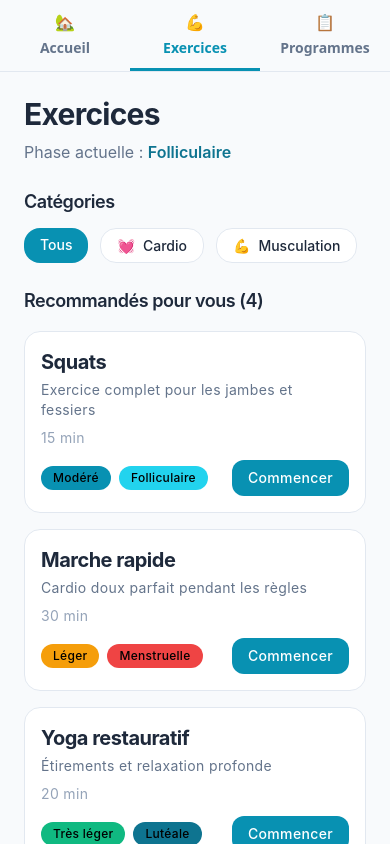
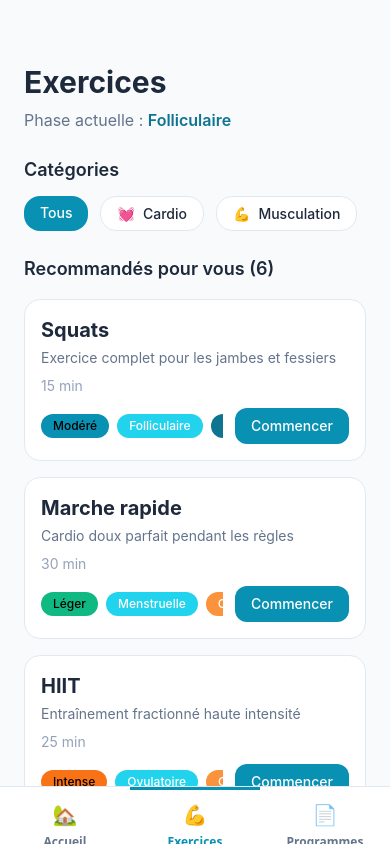
Before and after one commit to LenaGonzalezBreton/FitMe, a React Native app in the folder client/: screen /Exercices in a window 390 px wide. Built offline with nearby package versions, Linux system fonts and the light colour scheme.

Commit message:
Re-enable NativeWind plugin for styling, remove global CSS and NativeWind configuration files, and update package dependencies. Adjust tab navigator styles and enhance exercise and program screens with improved layouts and functionality.

```diff
--- a/client/app/navigation/AppNavigator.js
+++ b/client/app/navigation/AppNavigator.js
@@ -12,30 +12,33 @@ import CreateProgramScreen from '../screens/CreateProgramScreen';
 const Stack = createNativeStackNavigator();
 const Tab = createMaterialTopTabNavigator();
 
-// Main tab navigator with swipe functionality
+// Main tab navigator with swipe support at bottom
 const MainTabNavigator = () => {
   return (
     <Tab.Navigator
+      tabBarPosition="bottom"
       screenOptions={{
         tabBarStyle: {
-          backgroundColor: '#f8fafc', // background color
-          elevation: 0,
-          shadowOpacity: 0,
-          borderBottomWidth: 1,
-          borderBottomColor: '#e2e8f0', // border color
+          backgroundColor: '#ffffff', // Clean white background
+          borderTopWidth: 1,
+          borderTopColor: '#e2e8f0', // border color
+          paddingBottom: 8,
+          paddingTop: 4,
+          height: 58,
         },
         tabBarActiveTintColor: '#0891b2', // primary-500
         tabBarInactiveTintColor: '#64748b', // text-secondary
         tabBarLabelStyle: {
-          fontSize: 14,
+          fontSize: 12,
           fontWeight: '600',
-          textTransform: 'none',
+          marginTop: 4,
         },
         tabBarIndicatorStyle: {
           backgroundColor: '#0891b2', // primary-500
           height: 3,
+          top: 0, // Position indicator at top of bottom tab bar
         },
-        swipeEnabled: true,
+        swipeEnabled: true, // Enable swipe gestures
         tabBarPressColor: '#cffafe', // primary-100 for ripple effect
       }}
     >
@@ -44,7 +47,7 @@ const MainTabNavigator = () => {
         component={HomeScreen}
         options={{
           tabBarIcon: ({ color, focused }) => (
-            <Text style={{ color, fontSize: 16 }}>
+            <Text style={{ fontSize: 20 }}>
               {focused ? '🏠' : '🏡'}
             </Text>
           ),
@@ -55,8 +58,8 @@ const MainTabNavigator = () => {
         component={ExercicesScreen}
         options={{
           tabBarIcon: ({ color, focused }) => (
-            <Text style={{ color, fontSize: 16 }}>
-              {focused ? '💪' : '💪'}
+            <Text style={{ fontSize: 20 }}>
+              {focused ? '💪' : '🏋️‍♀️'}
             </Text>
           ),
         }}
@@ -66,8 +69,8 @@ const MainTabNavigator = () => {
         component={ProgramScreen}
         options={{
           tabBarIcon: ({ color, focused }) => (
-            <Text style={{ color, fontSize: 16 }}>
-              {focused ? '📋' : '📋'}
+            <Text style={{ fontSize: 20 }}>
+              {focused ? '📋' : '📄'}
             </Text>
           ),
         }}
--- a/client/app/screens/CreateProgramScreen.js
+++ b/client/app/screens/CreateProgramScreen.js
@@ -30,7 +30,7 @@ const CreateProgramScreen = () => {
     <SafeAreaView className="flex-1 bg-background">
       <ScrollView className="flex-1 px-6">
         {/* Header */}
-        <View className="py-6">
+        <View className="pt-16 pb-6">
           <Text className="text-3xl font-bold text-text-primary mb-2">Nouveau Programme</Text>
           <Text className="text-base text-text-secondary">
             Créez un programme adapté à votre cycle
@@ -167,24 +167,20 @@ const CreateProgramScreen = () => {
         <View className="mb-8 space-y-3">
           <TouchableOpacity
             className={`p-4 rounded-xl items-center ${
-              programTitle && selectedDays.length > 0
+              programTitle && selectedType
                 ? 'bg-primary-500'
                 : 'bg-border'
             }`}
-            disabled={!programTitle || selectedDays.length === 0}
-            onPress={() => console.log('Créer le programme')}
+            disabled={!programTitle || !selectedType}
           >
             <Text className={`text-lg font-bold ${
-              programTitle && selectedDays.length > 0 ? 'text-white' : 'text-text-tertiary'
+              programTitle && selectedType ? 'text-white' : 'text-text-tertiary'
             }`}>
               Créer le programme
             </Text>
           </TouchableOpacity>
 
-          <TouchableOpacity
-            className="bg-surface border border-border p-4 rounded-xl items-center"
-            onPress={() => console.log('Ajouter des exercices')}
-          >
+          <TouchableOpacity className="bg-surface border border-border p-4 rounded-xl items-center">
             <Text className="text-text-primary text-lg font-medium">
               + Ajouter des exercices
             </Text>
--- a/client/app/screens/ExercicesScreen.js
+++ b/client/app/screens/ExercicesScreen.js
@@ -1,14 +1,18 @@
 import React, { useState } from 'react';
 import { View, Text, ScrollView, SafeAreaView, TouchableOpacity } from 'react-native';
 
-const EXERCISE_CATEGORIES = [
+const ExercicesScreen = () => {
+  const [selectedCategory, setSelectedCategory] = useState('all');
+  const currentPhase = 'Folliculaire';
+
+  const exerciseCategories = [
     { id: 'cardio', name: 'Cardio', icon: '💓', color: 'bg-accent-100' },
     { id: 'strength', name: 'Musculation', icon: '💪', color: 'bg-primary-100' },
     { id: 'flexibility', name: 'Flexibilité', icon: '🧘‍♀️', color: 'bg-primary-200' },
     { id: 'recovery', name: 'Récupération', icon: '🛁', color: 'bg-accent-200' },
   ];
 
-const SAMPLE_EXERCISES = [
+  const sampleExercises = [
     {
       id: 1,
       title: 'Squats',
@@ -29,15 +33,6 @@ const SAMPLE_EXERCISES = [
     },
     {
       id: 3,
-    title: 'Yoga restauratif',
-    duration: '20 min',
-    intensity: 'Très léger',
-    phase: 'Lutéale',
-    category: 'recovery',
-    description: 'Étirements et relaxation profonde'
-  },
-  {
-    id: 4,
       title: 'HIIT',
       duration: '25 min',
       intensity: 'Intense',
@@ -45,32 +40,46 @@ const SAMPLE_EXERCISES = [
       category: 'cardio',
       description: 'Entraînement fractionné haute intensité'
     },
+    {
+      id: 4,
+      title: 'Yoga restauratif',
+      duration: '20 min',
+      intensity: 'Très léger',
+      phase: 'Lutéale',
+      category: 'flexibility',
+      description: 'Étirements et relaxation profonde'
+    },
+    {
+      id: 5,
+      title: 'Pompes',
+      duration: '10 min',
+      intensity: 'Modéré',
+      phase: 'Folliculaire',
+      category: 'strength',
+      description: 'Renforcement du haut du corps'
+    },
+    {
+      id: 6,
+      title: 'Méditation',
+      duration: '15 min',
+      intensity: 'Très léger',
+      phase: 'Menstruelle',
+      category: 'recovery',
+      description: 'Relaxation et bien-être mental'
+    },
   ];
 
-const ExercicesScreen = () => {
-  const [selectedCategory, setSelectedCategory] = useState('all');
-  const [currentPhase] = useState('Folliculaire'); // This would come from user's cycle data
-
+  // Filter exercises based on selected category
   const filteredExercises = selectedCategory === 'all'
-    ? SAMPLE_EXERCISES
-    : SAMPLE_EXERCISES.filter(exercise => exercise.category === selectedCategory);
+    ? sampleExercises
+    : sampleExercises.filter(exercise => exercise.category === selectedCategory);
 
   const getIntensityColor = (intensity) => {
     switch (intensity) {
-      case 'Très léger': return 'bg-success text-white';
-      case 'Léger': return 'bg-warning text-white';
+      case 'Très léger': return 'bg-primary-200 text-primary-800';
+      case 'Léger': return 'bg-success text-white';
       case 'Modéré': return 'bg-primary-500 text-white';
       case 'Intense': return 'bg-accent-500 text-white';
-      default: return 'bg-text-tertiary text-white';
-    }
-  };
-
-  const getPhaseColor = (phase) => {
-    switch (phase) {
-      case 'Menstruelle': return 'bg-error text-white';
-      case 'Folliculaire': return 'bg-primary-400 text-white';
-      case 'Ovulatoire': return 'bg-accent-400 text-white';
-      case 'Lutéale': return 'bg-primary-600 text-white';
       default: return 'bg-text-tertiary text-white';
     }
   };
@@ -79,7 +88,7 @@ const ExercicesScreen = () => {
     <SafeAreaView className="flex-1 bg-background">
       <ScrollView className="flex-1 px-6">
         {/* Header */}
-        <View className="py-6">
+        <View className="pt-16 pb-6">
           <Text className="text-3xl font-bold text-text-primary mb-2">Exercices</Text>
           <Text className="text-base text-text-secondary">
             Phase actuelle : <Text className="font-semibold text-primary-600">{currentPhase}</Text>
@@ -103,7 +112,7 @@ const ExercicesScreen = () => {
               </Text>
             </TouchableOpacity>
 
-            {EXERCISE_CATEGORIES.map((category) => (
+            {exerciseCategories.map((category) => (
               <TouchableOpacity
                 key={category.id}
                 onPress={() => setSelectedCategory(category.id)}
@@ -129,7 +138,7 @@ const ExercicesScreen = () => {
           </Text>
 
           {filteredExercises.map((exercise) => (
-            <TouchableOpacity
+            <View
               key={exercise.id}
               className="bg-surface border border-border rounded-xl p-4 mb-4"
             >
@@ -147,21 +156,55 @@ const ExercicesScreen = () => {
                 </View>
               </View>
 
-              <View className="flex-row justify-between items-center">
+              <View className="flex-row items-center">
+                <View className="flex-1 mr-3">
+                  <ScrollView
+                    horizontal
+                    showsHorizontalScrollIndicator={false}
+                    className="flex-row"
+                    contentContainerStyle={{ paddingRight: 8 }}
+                  >
                     <View className="flex-row space-x-2">
                       <View className={`px-3 py-1 rounded-full ${getIntensityColor(exercise.intensity)}`}>
                         <Text className="text-xs font-medium">{exercise.intensity}</Text>
                       </View>
-                  <View className={`px-3 py-1 rounded-full ${getPhaseColor(exercise.phase)}`}>
-                    <Text className="text-xs font-medium">{exercise.phase}</Text>
+                      <View className="px-3 py-1 rounded-full bg-primary-400">
+                        <Text className="text-xs font-medium text-white">{exercise.phase}</Text>
                       </View>
+                      {exercise.category === 'cardio' && (
+                        <View className="px-3 py-1 rounded-full bg-accent-400">
+                          <Text className="text-xs font-medium text-white">Cardio</Text>
+                        </View>
+                      )}
+                      {exercise.category === 'strength' && (
+                        <View className="px-3 py-1 rounded-full bg-primary-600">
+                          <Text className="text-xs font-medium text-white">Force</Text>
+                        </View>
+                      )}
+                      {exercise.category === 'flexibility' && (
+                        <View className="px-3 py-1 rounded-full bg-success">
+                          <Text className="text-xs font-medium text-white">Flexibilité</Text>
+                        </View>
+                      )}
+                      {exercise.category === 'recovery' && (
+                        <View className="px-3 py-1 rounded-full bg-primary-300">
+                          <Text className="text-xs font-medium text-primary-800">Récupération</Text>
+                        </View>
+                      )}
+                      {parseInt(exercise.duration) <= 15 && (
+                        <View className="px-3 py-1 rounded-full bg-warning">
+                          <Text className="text-xs font-medium text-white">Rapide</Text>
+                        </View>
+                      )}
+                    </View>
+                  </ScrollView>
                 </View>
 
                 <TouchableOpacity className="bg-primary-500 px-4 py-2 rounded-lg">
                   <Text className="text-white font-medium text-sm">Commencer</Text>
                 </TouchableOpacity>
               </View>
-            </TouchableOpacity>
+            </View>
           ))}
         </View>
 
--- a/client/app/screens/ProgramScreen.js
+++ b/client/app/screens/ProgramScreen.js
@@ -1,7 +1,10 @@
 import React, { useState } from 'react';
 import { View, Text, ScrollView, SafeAreaView, TouchableOpacity } from 'react-native';
 
-const SAMPLE_PROGRAMS = [
+const ProgramScreen = ({ navigation }) => {
+  const [activeTab, setActiveTab] = useState('mes-programmes');
+
+  const myPrograms = [
     {
       id: 1,
       title: 'Programme Folliculaire',
@@ -22,7 +25,7 @@ const SAMPLE_PROGRAMS = [
       workouts: 2,
       difficulty: 'Léger',
       phase: 'Menstruelle',
-    color: 'bg-error',
+      color: 'bg-accent-500',
       progress: 30,
       lastWorkout: '1 semaine',
     },
@@ -34,17 +37,57 @@ const SAMPLE_PROGRAMS = [
       workouts: 4,
       difficulty: 'Intense',
       phase: 'Ovulatoire',
-    color: 'bg-accent-500',
+      color: 'bg-error',
       progress: 0,
       lastWorkout: 'Pas encore commencé',
     },
   ];
 
-const ProgramScreen = ({ navigation }) => {
-  const [activeTab, setActiveTab] = useState('mes-programmes');
+  const recommendedPrograms = [
+    {
+      id: 4,
+      title: 'Débutant Complet',
+      description: 'Programme parfait pour commencer en douceur',
+      duration: '6 semaines',
+      workouts: 2,
+      difficulty: 'Léger',
+      phase: 'Toutes phases',
+      color: 'bg-success',
+      progress: 0,
+      lastWorkout: 'Nouveau',
+    },
+    {
+      id: 5,
+      title: 'Force & Endurance',
+      description: 'Combinaison équilibrée de musculation et cardio',
+      duration: '8 semaines',
+      workouts: 4,
+      difficulty: 'Modéré',
+      phase: 'Folliculaire/Ovulatoire',
+      color: 'bg-primary-600',
+      progress: 0,
+      lastWorkout: 'Nouveau',
+    },
+    {
+      id: 6,
+      title: 'Bien-être Menstruel',
+      description: 'Programme doux pour les jours difficiles',
+      duration: '4 semaines',
+      workouts: 2,
+      difficulty: 'Très léger',
+      phase: 'Menstruelle/Lutéale/Récupération',
+      color: 'bg-primary-300',
+      progress: 0,
+      lastWorkout: 'Nouveau',
+    },
+  ];
+
+  // Get current programs based on active tab
+  const currentPrograms = activeTab === 'mes-programmes' ? myPrograms : recommendedPrograms;
 
   const getDifficultyColor = (difficulty) => {
     switch (difficulty) {
+      case 'Très léger': return 'bg-primary-200 text-primary-800';
       case 'Léger': return 'bg-success text-white';
       case 'Modéré': return 'bg-warning text-white';
       case 'Intense': return 'bg-error text-white';
@@ -63,7 +106,7 @@ const ProgramScreen = ({ navigation }) => {
     <SafeAreaView className="flex-1 bg-background">
       <ScrollView className="flex-1 px-6">
         {/* Header */}
-        <View className="py-6">
+        <View className="pt-16 pb-6">
           <Text className="text-3xl font-bold text-text-primary mb-2">Programmes</Text>
           <Text className="text-base text-text-secondary">
             Gérez vos entraînements personnalisés
@@ -116,7 +159,7 @@ const ProgramScreen = ({ navigation }) => {
             {activeTab === 'mes-programmes' ? 'Vos programmes actifs' : 'Programmes recommandés'}
           </Text>
 
-          {SAMPLE_PROGRAMS.map((program) => (
+          {currentPrograms.map((program) => (
             <TouchableOpacity
               key={program.id}
               className="bg-surface border border-border rounded-xl p-4 mb-4"
@@ -135,19 +178,19 @@ const ProgramScreen = ({ navigation }) => {
               </View>
 
               {/* Program Stats */}
-              <View className="flex-row justify-between items-center mb-4">
-                <View className="flex-row space-x-4">
-                  <View>
+              <View className="mb-4">
+                <View className="flex-row justify-between mb-2">
+                  <View className="flex-1 mr-4">
                     <Text className="text-xs text-text-tertiary">Durée</Text>
                     <Text className="text-sm font-medium text-text-primary">{program.duration}</Text>
                   </View>
-                  <View>
+                  <View className="flex-1 mr-4">
                     <Text className="text-xs text-text-tertiary">Séances/sem</Text>
                     <Text className="text-sm font-medium text-text-primary">{program.workouts}</Text>
                   </View>
-                  <View>
+                  <View className="flex-1">
                     <Text className="text-xs text-text-tertiary">Dernière fois</Text>
-                    <Text className="text-sm font-medium text-text-primary">{program.lastWorkout}</Text>
+                    <Text className="text-sm font-medium text-text-primary" numberOfLines={1} ellipsizeMode="tail">{program.lastWorkout}</Text>
                   </View>
                 </View>
               </View>
@@ -167,14 +210,38 @@ const ProgramScreen = ({ navigation }) => {
               </View>
 
               {/* Tags and Action */}
-              <View className="flex-row justify-between items-center">
+              <View className="flex-row items-center">
+                <View className="flex-1 mr-3">
+                  <ScrollView
+                    horizontal
+                    showsHorizontalScrollIndicator={false}
+                    className="flex-row"
+                    contentContainerStyle={{ paddingRight: 8 }}
+                  >
                     <View className="flex-row space-x-2">
                       <View className={`px-3 py-1 rounded-full ${getDifficultyColor(program.difficulty)}`}>
                         <Text className="text-xs font-medium">{program.difficulty}</Text>
                       </View>
-                  <View className="px-3 py-1 rounded-full bg-text-tertiary">
+                      <View className="px-3 py-1 rounded-full bg-primary-400">
                         <Text className="text-xs font-medium text-white">{program.phase}</Text>
                       </View>
+                      {program.workouts <= 2 && (
+                        <View className="px-3 py-1 rounded-full bg-success">
+                          <Text className="text-xs font-medium text-white">Débutant</Text>
+                        </View>
+                      )}
+                      {program.duration.includes('8') && (
+                        <View className="px-3 py-1 rounded-full bg-accent-500">
+                          <Text className="text-xs font-medium text-white">Longue durée</Text>
+                        </View>
+                      )}
+                      {program.workouts >= 4 && (
+                        <View className="px-3 py-1 rounded-full bg-warning">
+                          <Text className="text-xs font-medium text-white">Intensif</Text>
+                        </View>
+                      )}
+                    </View>
+                  </ScrollView>
                 </View>
 
                 <TouchableOpacity className="bg-primary-500 px-4 py-2 rounded-lg">
--- a/client/babel.config.js
+++ b/client/babel.config.js
@@ -2,6 +2,6 @@ module.exports = function (api) {
   api.cache(true);
   return {
     presets: ['babel-preset-expo'],
-    plugins: ['nativewind/babel'],
+    plugins: ['nativewind/babel'], // Re-enabled for beautiful styling
   };
 };
--- a/client/global.css
+++ /dev/null
@@ -1,3 +0,0 @@
-@tailwind base;
-@tailwind components;
-@tailwind utilities;
--- a/client/metro.config.js
+++ b/client/metro.config.js
@@ -2,7 +2,4 @@ const { getDefaultConfig } = require('expo/metro-config');
 
 const config = getDefaultConfig(__dirname);
 
-// Add CSS support for NativeWind
-config.resolver.sourceExts = [...config.resolver.sourceExts, 'css'];
-
 module.exports = config;
--- a/client/package.json
+++ b/client/package.json
@@ -11,6 +11,7 @@
   },
   "dependencies": {
     "@expo/ngrok": "^4.1.0",
+    "@react-navigation/bottom-tabs": "^7.4.2",
     "@react-navigation/material-top-tabs": "^7.3.2",
     "@react-navigation/native": "^7.1.14",
     "@react-navigation/native-stack": "^7.3.21",
--- a/client/postcss.config.js
+++ b/client/postcss.config.js
@@ -1,5 +1,5 @@
 module.exports = {
-  plugins: [
-    require('tailwindcss'),
-  ],
+  plugins: {
+    tailwindcss: {},
+  },
 };
--- a/client/tailwind.config.js
+++ b/client/tailwind.config.js
@@ -53,28 +53,28 @@ module.exports = {
         mono: ['SF Mono', 'Monaco', 'Inconsolata', 'Roboto Mono', 'monospace'],
       },
       fontSize: {
-        // Responsive typography scale
-        'xs': ['12px', { lineHeight: '16px', letterSpacing: '0.025em' }],
-        'sm': ['14px', { lineHeight: '20px', letterSpacing: '0.025em' }],
-        'base': ['16px', { lineHeight: '24px', letterSpacing: '0em' }],
-        'lg': ['18px', { lineHeight: '28px', letterSpacing: '-0.025em' }],
-        'xl': ['20px', { lineHeight: '28px', letterSpacing: '-0.025em' }],
-        '2xl': ['24px', { lineHeight: '32px', letterSpacing: '-0.025em' }],
-        '3xl': ['30px', { lineHeight: '36px', letterSpacing: '-0.025em' }],
-        '4xl': ['36px', { lineHeight: '40px', letterSpacing: '-0.05em' }],
-        '5xl': ['48px', { lineHeight: '48px', letterSpacing: '-0.05em' }],
+        // Responsive typography scale - React Native compatible
+        'xs': ['12px', { lineHeight: '16px' }],
+        'sm': ['14px', { lineHeight: '20px' }],
+        'base': ['16px', { lineHeight: '24px' }],
+        'lg': ['18px', { lineHeight: '28px' }],
+        'xl': ['20px', { lineHeight: '28px' }],
+        '2xl': ['24px', { lineHeight: '32px' }],
+        '3xl': ['30px', { lineHeight: '36px' }],
+        '4xl': ['36px', { lineHeight: '40px' }],
+        '5xl': ['48px', { lineHeight: '48px' }],
       },
       spacing: {
-        // Custom spacing scale for mobile
-        '18': '4.5rem',   // 72px
-        '22': '5.5rem',   // 88px
-        '26': '6.5rem',   // 104px
-        '30': '7.5rem',   // 120px
-        '34': '8.5rem',   // 136px
-        '38': '9.5rem',   // 152px
-        '42': '10.5rem',  // 168px
-        '46': '11.5rem',  // 184px
-        '50': '12.5rem',  // 200px
+        // Custom spacing scale for mobile - React Native compatible
+        '18': '72px',   // 4.5rem equivalent
+        '22': '88px',   // 5.5rem equivalent
+        '26': '104px',  // 6.5rem equivalent
+        '30': '120px',  // 7.5rem equivalent
+        '34': '136px',  // 8.5rem equivalent
+        '38': '152px',  // 9.5rem equivalent
+        '42': '168px',  // 10.5rem equivalent
+        '46': '184px',  // 11.5rem equivalent
+        '50': '200px',  // 12.5rem equivalent
       },
       borderRadius: {
         // Consistent border radius scale
```
Also changed, not shown: client/app/screens/HomeScreen.js (+16 -60 lines), client/nativewind.config.js (deleted, +0 -7 lines), 1 other file (tests, documents, lock files or other folders). Lines whose indentation alone changed are shown as unchanged.
